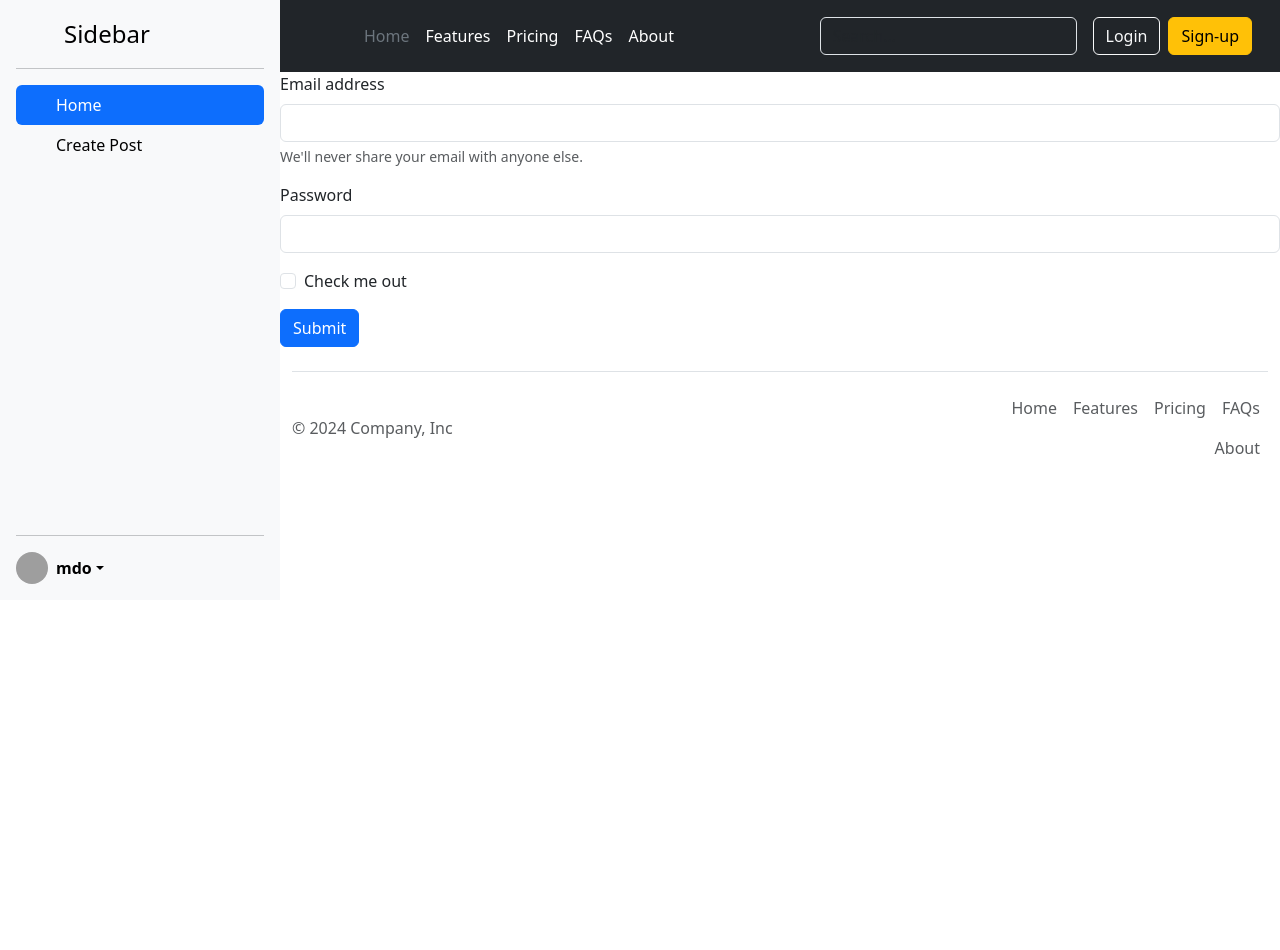
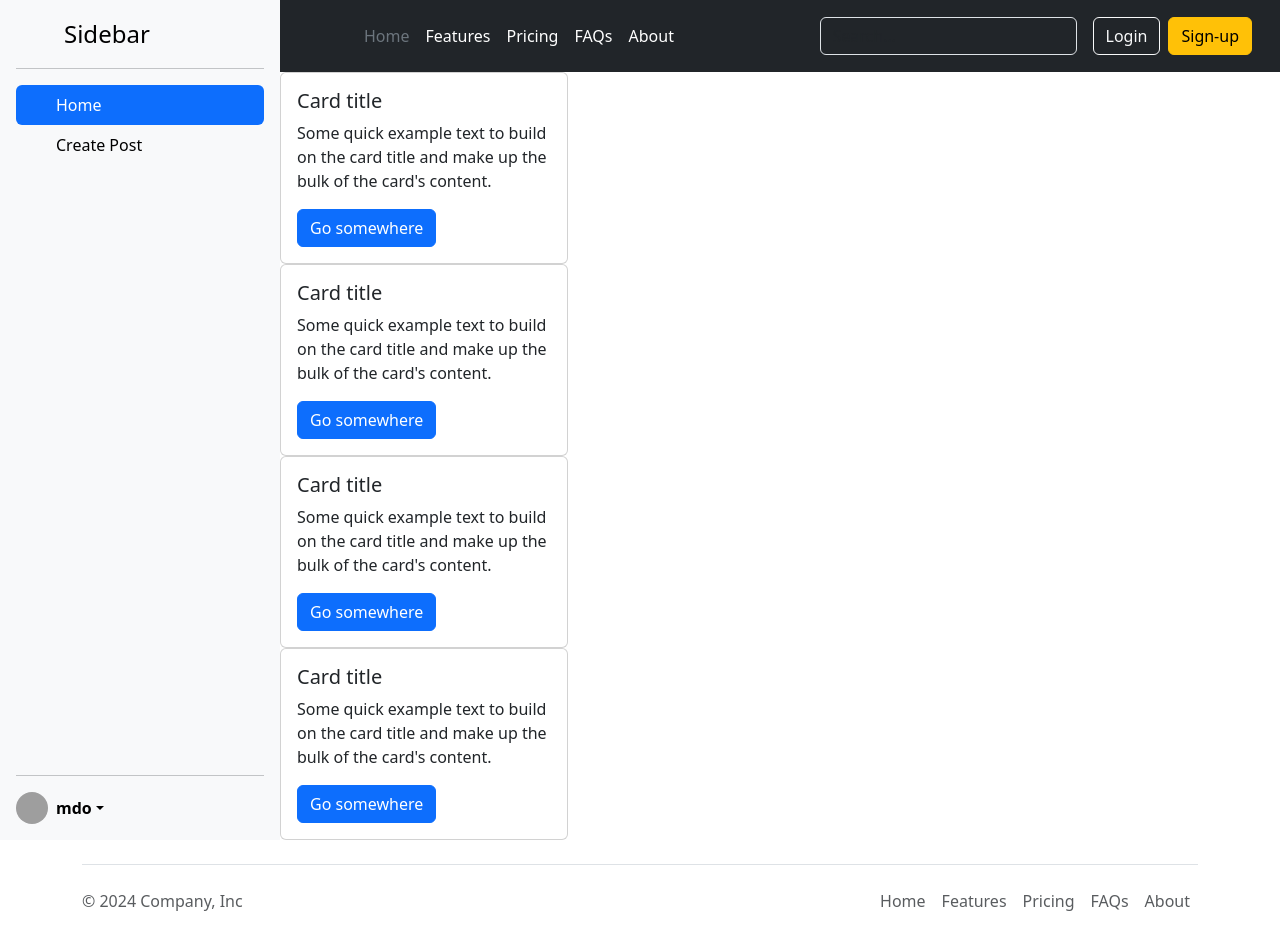
Before and after one commit to IamShameerMukhtar/Social_Media_React, a React (Vite) app in the folder social_media/: page / in a window 1280 px wide. Shown: the top 950 px of the page. Before the commit the page ends 800 px from the top, so only its background shows below. Built offline with nearby package versions, Linux system fonts and the light colour scheme; grey boxes are pictures that could not be loaded.

Commit message:
Create UI

```diff
--- a/social_media/src/App.jsx
+++ b/social_media/src/App.jsx
@@ -4,18 +4,29 @@ import Header from "./Components/Header"
 import Footer from "./Components/Footer"
 import Sidebar from "./Components/Sidebar"
 import CreatePost from "./Components/CreatePost"
+import PostList from "./Components/PostList"
+import { useState } from "react"
+function App() {
+const [selectedTab,setSelectedTab]=useState("Home");
 
-function App() {
 
-  return (
+
+
+
+return (
     <>
     <div className="app-container">
-     <Sidebar></Sidebar>
+     <Sidebar selectedTab={selectedTab} setSelectedTab={setSelectedTab}></Sidebar>
 
     <div className="content"><Header></Header>
-    <CreatePost></CreatePost>
-     <Footer></Footer></div>
+    {selectedTab==="Home"?<PostList></PostList>:<CreatePost></CreatePost> }
+
+
      </div>
+
+     </div>
+
+     <Footer></Footer>
     </>
   )
 }
--- a/social_media/src/Components/CreatePost.jsx
+++ b/social_media/src/Components/CreatePost.jsx
@@ -1,20 +1,20 @@
 const CreatePost=()=>{
 return <>
 <form>
-  <div class="mb-3">
-    <label for="exampleInputEmail1" class="form-label">Email address</label>
-    <input type="email" class="form-control" id="exampleInputEmail1" aria-describedby="emailHelp"/>
-    <div id="emailHelp" class="form-text">We'll never share your email with anyone else.</div>
+  <div className="mb-3">
+    <label htmlFor="exampleInputEmail1" className="form-label">Title</label>
+    <input type="email" className="form-control" id="exampleInputEmail1" aria-describedby="emailHelp"/>
+    <div id="emailHelp" className="form-text"></div>
   </div>
-  <div class="mb-3">
-    <label for="exampleInputPassword1" class="form-label">Password</label>
-    <input type="password" class="form-control" id="exampleInputPassword1"/>
+  <div className="mb-3">
+    <label htmlFor="exampleInputPassword1" className="form-label">Post</label>
+    <input type="password" className="form-control" id="exampleInputPassword1"/>
   </div>
-  <div class="mb-3 form-check">
-    <input type="checkbox" class="form-check-input" id="exampleCheck1"/>
-    <label class="form-check-label" for="exampleCheck1">Check me out</label>
+  <div className="mb-3 form-check">
+    <input type="checkbox" className="form-check-input" id="exampleCheck1"/>
+    <label className="form-check-label" htmlFor="exampleCheck1">Check me out</label>
   </div>
-  <button type="submit" class="btn btn-primary">Submit</button>
+  <button type="submit" className="btn btn-primary">Submit</button>
 </form>
 
 
--- /dev/null
+++ b/social_media/src/Components/Post.jsx
@@ -0,0 +1,15 @@
+const Post=()=>{
+return <>
+<div className="card" style={{width: "18rem"}}>
+
+  <div className="card-body">
+    <h5 className="card-title">Card title</h5>
+    <p className="card-text">Some quick example text to build on the card title and make up the bulk of the card's content.</p>
+    <a href="#" className="btn btn-primary">Go somewhere</a>
+  </div>
+</div>
+
+
+</>
+}
+export default Post;
--- /dev/null
+++ b/social_media/src/Components/PostList.jsx
@@ -0,0 +1,11 @@
+import Post from "./Post";
+
+const PostList =()=>{
+return <>
+<Post></Post>
+<Post></Post>
+<Post></Post>
+<Post></Post>
+</>
+}
+export default PostList;
--- a/social_media/src/Components/Sidebar.jsx
+++ b/social_media/src/Components/Sidebar.jsx
@@ -1,21 +1,31 @@
-const Sidebar=()=>{
-return <div className="d-flex flex-column flex-shrink-0 p-3 bg-body-tertiary sidebar" style={{width: "280px"}}>
+const Sidebar=({selectedTab ,setSelectedTab})=>{
+
+const handleTab=(value)=>{
+ setSelectedTab(value);
+}
+
+
+
+
+return <>
+<div className="d-flex flex-column flex-shrink-0 p-3 bg-body-tertiary sidebar" style={{width: "280px"}}>
     <a href="/" className="d-flex align-items-center mb-3 mb-md-0 me-md-auto link-body-emphasis text-decoration-none">
       <svg className="bi pe-none me-2" width="40" height="32"><use xlinkHref="#bootstrap"></use></svg>
       <span className="fs-4">Sidebar</span>
     </a>
     <hr/>
     <ul className="nav nav-pills flex-column mb-auto">
-      <li className="nav-item">
-        <a href="#" className="nav-link active" aria-current="page">
+      <li onClick={()=>{handleTab("Home")}} className="nav-item">
+        <a href="#" className={`nav-link ${selectedTab==='Home' && "active"} `} aria-current="page">
           <svg className="bi pe-none me-2" width="16" height="16"><use xlinkHref="#home"></use></svg>
           Home
         </a>
       </li>
-      <li>
-        <a href="#" className="nav-link link-body-emphasis">
+      <li onClick={()=>{handleTab("CreatePost")}}>
+        <a href="#" className={`nav-link link-body-emphasis ${selectedTab==="CreatePost" && "active"}`}>
           <svg className="bi pe-none me-2" width="16" height="16"><use xlinkHref="#speedometer2"></use></svg>
-          Create Post
+        Create Post
+
         </a>
       </li>
 
@@ -36,6 +46,14 @@ return <div className="d-flex flex-column flex-shrink-0 p-3 bg-body-tertiary sid
     </div>
   </div>
 
+  </>
+
+
+
+
+
+
+
 
 
 }
```
